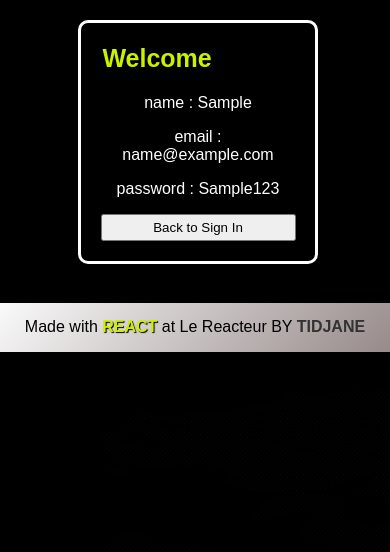
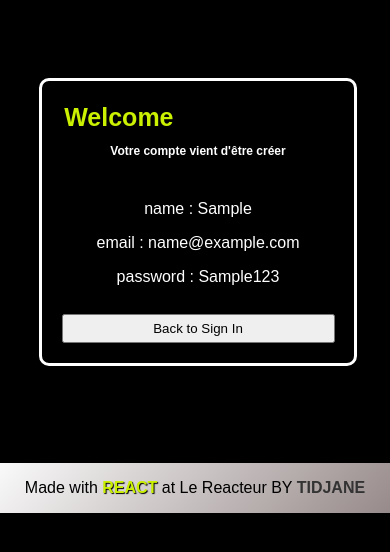
Before and after one commit to TSC223/SimpleForm, a React (Create React App) app: page / in a window 390 px wide. Both pictures are taken after typing "Sample", "name@example.com", "Sample123", "Sample123" into the empty fields and a click on the button "Valider". Shown: the top 552 px of the page. Built offline with nearby package versions, Linux system fonts and the light colour scheme.

Commit message:
deploiement3

```diff
--- a/src/App.css
+++ b/src/App.css
@@ -172,6 +172,7 @@ input:focus {
     background: url(./img/moon-36.gif) no-repeat;
     background-attachment: fixed;
     background-size: cover;
+    background: black;
   }
   .section {
     display: flex;
@@ -199,4 +200,13 @@ input:focus {
     font-size: 28px;
     margin-bottom: 30%;
   }
+  .BODYsection {
+    margin-top: 20%;
+    margin-bottom: 25%;
+    width: 70%;
+    margin-left: 10%;
+  }
+  .ficheUSer {
+    margin-bottom: 10%;
+  }
 }
--- a/src/components/StepTwo.js
+++ b/src/components/StepTwo.js
@@ -6,7 +6,9 @@ const StepTwo = ({name , email , password, setStep}) => {
         <>
         <section className="BODYsection">
 
-            <div className="pageTitle">Welcome</div>
+            <div className="pageTitle">Welcome
+            <p style={{color:"white",fontSize:"12px",textAlign:"center"}}>Votre compte vient d'être créer</p>
+            </div>
                 <div className="ficheUSer">
                         <p>name : {name}</p>
                         <p>email : {email}</p>
```
